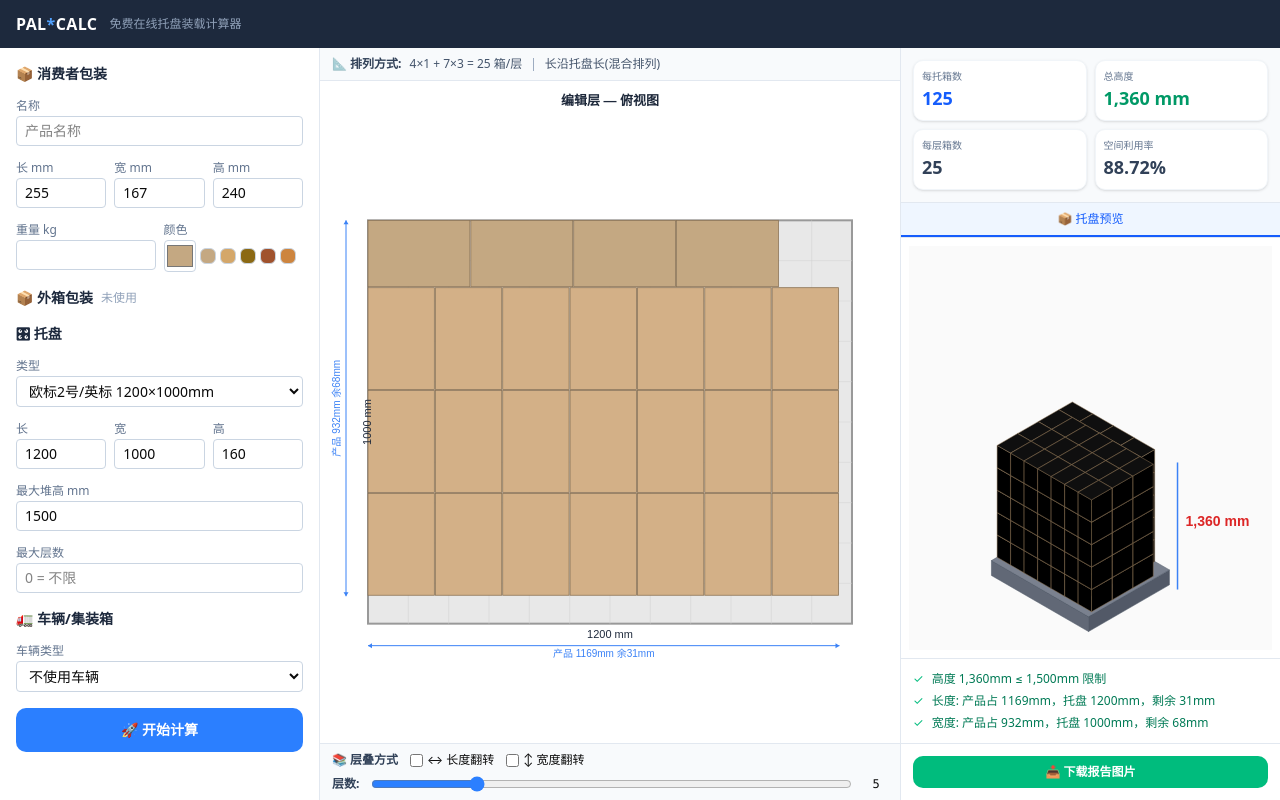
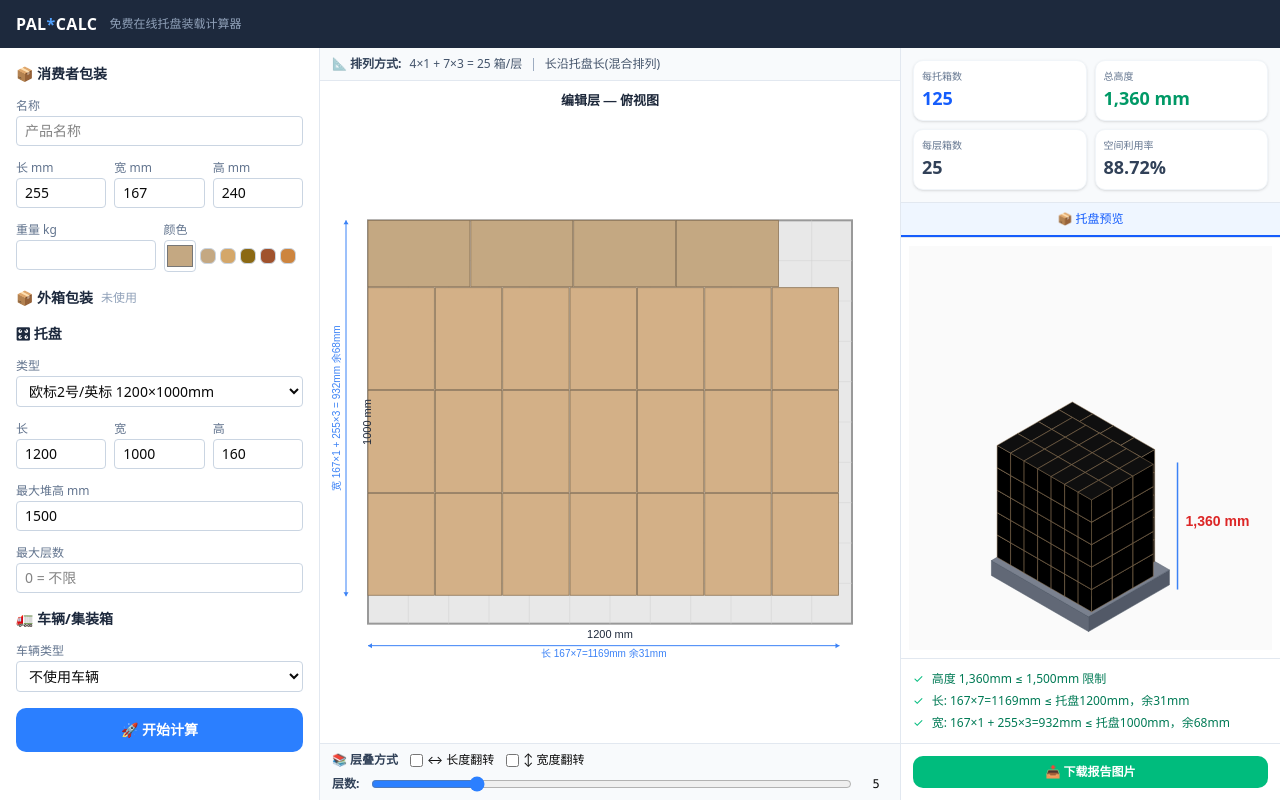
Before and after one commit to xiaonan177/Ka, a Next.js app: page / in a window 1280 px wide. Both pictures are taken after a click on the button "🚀 开始计算". Built offline with nearby package versions, Linux system fonts and the light colour scheme.

Commit message:
feat: 在俯视图标注、合规检查、报告汇总三处显示详细尺寸计算公式（如长167×7=1169mm，宽255×3+167×1=932mm）
Coze-Commit-Type: user
Coze-User-ID: 617247819964584
Coze-Conversation-ID: 6746399

```diff
--- a/src/components/LayerEditor.tsx
+++ b/src/components/LayerEditor.tsx
@@ -113,9 +113,15 @@ export function LayerEditor({
       currentY += section.countAlongWidth * bW;
     });
 
-    // 尺寸标注 — 托盘长度 + 产品占用长度
+    // 尺寸标注 — 托盘长度 + 产品占用长度（带计算公式）
     const coverageL = plan.coverageLength;
     const remainL = input.pallet.length - coverageL;
+
+    // 生成长度方向计算公式（取覆盖最大的段）
+    const maxLSection = plan.sections.reduce((max, s) =>
+      (s.boxAlongLength * s.countAlongLength) > (max.boxAlongLength * max.countAlongLength) ? s : max
+    , plan.sections[0]);
+    const lengthFormula = `${maxLSection.boxAlongLength}×${maxLSection.countAlongLength}=${maxLSection.boxAlongLength * maxLSection.countAlongLength}`;
 
     // 托盘长度标注
     ctx.fillStyle = '#1E293B';
@@ -139,7 +145,8 @@ export function LayerEditor({
     ctx.fillStyle = '#3B82F6';
     ctx.font = '10px sans-serif';
     ctx.textAlign = 'center';
-    ctx.fillText(`产品 ${coverageL}mm${remainL >= 0 ? ` 余${remainL}mm` : ` 超${Math.abs(remainL)}mm`}`, ox + coverageLDraw / 2, annoY2 + 4);
+    // 显示计算公式 + 结果
+    ctx.fillText(`长 ${lengthFormula}mm${remainL >= 0 ? ` 余${remainL}mm` : ` 超${Math.abs(remainL)}mm`}`, ox + coverageLDraw / 2, annoY2 + 4);
 
     // 托盘宽度标注
     ctx.fillStyle = '#1E293B';
@@ -151,9 +158,13 @@ export function LayerEditor({
     ctx.fillText(`${input.pallet.width} mm`, 0, 0);
     ctx.restore();
 
-    // 产品占用宽度标注（左侧第二条线）
+    // 产品占用宽度标注（左侧第二条线，带计算公式）
     const coverageW = plan.coverageWidth;
     const remainW = input.pallet.width - coverageW;
+    // 生成宽度方向计算公式（各段求和）
+    const widthFormulaParts = plan.sections.map(s => `${s.boxAlongWidth}×${s.countAlongWidth}`);
+    const widthFormula = widthFormulaParts.join(' + ') + ` = ${coverageW}`;
+
     const coverageWDraw = (coverageW / input.pallet.width) * palletW * scale;
     const annoX2 = ox - 22;
     ctx.strokeStyle = '#3B82F6';
@@ -171,7 +182,8 @@ export function LayerEditor({
     ctx.font = '10px sans-serif';
     ctx.textAlign = 'center';
     ctx.textBaseline = 'bottom';
-    ctx.fillText(`产品 ${coverageW}mm${remainW >= 0 ? ` 余${remainW}mm` : ` 超${Math.abs(remainW)}mm`}`, 0, 0);
+    // 显示计算公式 + 结果
+    ctx.fillText(`宽 ${widthFormula}mm${remainW >= 0 ? ` 余${remainW}mm` : ` 超${Math.abs(remainW)}mm`}`, 0, 0);
     ctx.restore();
 
   }, [plan, input, flipLength, flipWidth]);
--- a/src/components/ReportCanvas.tsx
+++ b/src/components/ReportCanvas.tsx
@@ -737,6 +737,15 @@ function drawSummary(ctx: CanvasRenderingContext2D, x: number, y: number, w: num
   const lengthDiff = pallet.length - plan.coverageLength;
   const widthDiff = pallet.width - plan.coverageWidth;
 
+  // 生成长度方向计算公式（取覆盖最大的段）
+  const maxLSection = plan.sections.reduce((max, s) =>
+    (s.boxAlongLength * s.countAlongLength) > (max.boxAlongLength * max.countAlongLength) ? s : max
+  , plan.sections[0]);
+  const lengthFormula = `${maxLSection.boxAlongLength}×${maxLSection.countAlongLength}=${plan.coverageLength}`;
+  // 生成宽度方向计算公式（各段求和）
+  const widthFormulaParts = plan.sections.map(s => `${s.boxAlongWidth}×${s.countAlongWidth}`);
+  const widthFormula = widthFormulaParts.join(' + ') + `=${plan.coverageWidth}`;
+
   const leftItems = [
     `箱体尺寸: ${plan.originalBox.width} × ${plan.originalBox.length} × ${plan.originalBox.height} 毫米`,
     `堆码方式: ${plan.arrangementFormula.split(' = ')[0]} × ${plan.layers}层`,
@@ -746,8 +755,8 @@ function drawSummary(ctx: CanvasRenderingContext2D, x: number, y: number, w: num
   const rightItems = [
     `每托箱数: ${plan.totalBoxes} 箱`,
     `托盘尺寸: ${pallet.width} × ${pallet.length} × ${pallet.height} 毫米`,
-    `长度: 产品占${plan.coverageLength}mm${lengthDiff >= 0 ? `，余${lengthDiff}mm` : `，超${Math.abs(lengthDiff)}mm`}`,
-    `宽度: 产品占${plan.coverageWidth}mm${widthDiff >= 0 ? `，余${widthDiff}mm` : `，超${Math.abs(widthDiff)}mm`}`,
+    `长: ${lengthFormula}mm${lengthDiff >= 0 ? ` 余${lengthDiff}mm` : ` 超${Math.abs(lengthDiff)}mm`}`,
+    `宽: ${widthFormula}mm${widthDiff >= 0 ? ` 余${widthDiff}mm` : ` 超${Math.abs(widthDiff)}mm`}`,
     `托盘总高度: ${plan.totalHeight} 毫米 (不超过 ${maxHeight} 毫米)`,
     `可使用标准运输及仓储设备作业`,
   ];
--- a/src/components/SolutionPreview.tsx
+++ b/src/components/SolutionPreview.tsx
@@ -356,28 +356,36 @@ export function SolutionPreview({ plan, input, layers, flipLength, flipWidth, on
             <><span className="text-amber-500">⚠</span><span className="text-amber-700">高度 {totalH.toLocaleString()}mm &gt; {input.maxHeight.toLocaleString()}mm 限制</span></>
           )}
         </div>
-        {/* 长度对比 */}
+        {/* 长度对比（带计算公式） */}
         {(() => {
           const diffL = input.pallet.length - plan.coverageLength;
+          // 生成长度方向计算公式（取覆盖最大的段）
+          const maxLSection = plan.sections.reduce((max, s) =>
+            (s.boxAlongLength * s.countAlongLength) > (max.boxAlongLength * max.countAlongLength) ? s : max
+          , plan.sections[0]);
+          const lengthFormula = `${maxLSection.boxAlongLength}×${maxLSection.countAlongLength}`;
           return (
-            <div className="flex items-center gap-2 text-xs">
+            <div className="flex items-start gap-2 text-xs">
               {diffL >= 0 ? (
-                <><span className="text-emerald-500">✓</span><span className="text-emerald-700">长度: 产品占 {plan.coverageLength}mm，托盘 {input.pallet.length}mm，剩余 {diffL}mm</span></>
+                <><span className="text-emerald-500">✓</span><span className="text-emerald-700">长: {lengthFormula}={plan.coverageLength}mm ≤ 托盘{input.pallet.length}mm，余{diffL}mm</span></>
               ) : (
-                <><span className="text-amber-500">⚠</span><span className="text-amber-700">长度: 产品占 {plan.coverageLength}mm，超出托盘 {Math.abs(diffL)}mm</span></>
+                <><span className="text-amber-500">⚠</span><span className="text-amber-700">长: {lengthFormula}={plan.coverageLength}mm &gt; 托盘{input.pallet.length}mm，超{Math.abs(diffL)}mm</span></>
               )}
             </div>
           );
         })()}
-        {/* 宽度对比 */}
+        {/* 宽度对比（带计算公式） */}
         {(() => {
           const diffW = input.pallet.width - plan.coverageWidth;
+          // 生成宽度方向计算公式（各段求和）
+          const widthFormulaParts = plan.sections.map(s => `${s.boxAlongWidth}×${s.countAlongWidth}`);
+          const widthFormula = widthFormulaParts.join(' + ');
           return (
-            <div className="flex items-center gap-2 text-xs">
+            <div className="flex items-start gap-2 text-xs">
               {diffW >= 0 ? (
-                <><span className="text-emerald-500">✓</span><span className="text-emerald-700">宽度: 产品占 {plan.coverageWidth}mm，托盘 {input.pallet.width}mm，剩余 {diffW}mm</span></>
+                <><span className="text-emerald-500">✓</span><span className="text-emerald-700">宽: {widthFormula}={plan.coverageWidth}mm ≤ 托盘{input.pallet.width}mm，余{diffW}mm</span></>
               ) : (
-                <><span className="text-amber-500">⚠</span><span className="text-amber-700">宽度: 产品占 {plan.coverageWidth}mm，超出托盘 {Math.abs(diffW)}mm</span></>
+                <><span className="text-amber-500">⚠</span><span className="text-amber-700">宽: {widthFormula}={plan.coverageWidth}mm &gt; 托盘{input.pallet.width}mm，超{Math.abs(diffW)}mm</span></>
               )}
             </div>
           );
```
Also changed, not shown: assets/image_20260621113736565.png (added), assets/image_20260621114800628.png (added).
